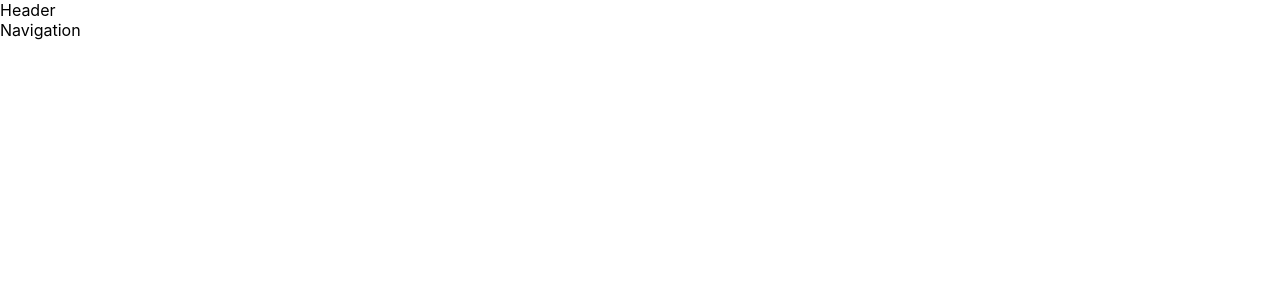
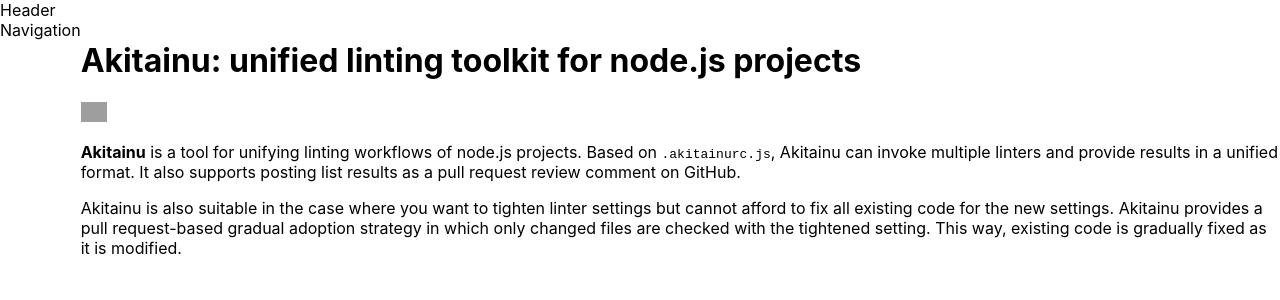
Before and after one commit to uhyo/akitainu-website, a Next.js app: page / in a window 1280 px wide. Shown: the top 300 px of the page. Built offline with nearby package versions, Linux system fonts and the light colour scheme; grey boxes are pictures that could not be loaded.

Commit message:
just top page paragraphs

```diff
--- a/package.json
+++ b/package.json
@@ -15,6 +15,10 @@
   "devDependencies": {
     "@types/node": "^15.0.1",
     "@types/react": "^17.0.4",
+    "@typescript-eslint/eslint-plugin": "^4.22.0",
+    "@typescript-eslint/parser": "^4.22.0",
+    "eslint": "^7.25.0",
+    "eslint-plugin-jsx-a11y": "^6.4.1",
     "typescript": "^4.3.0-beta"
   }
 }
--- a/src/pages/index.tsx
+++ b/src/pages/index.tsx
@@ -1,14 +1,38 @@
 import Head from "next/head";
 
 export default function Home() {
+  const title = "Akitainu: unified linting toolkit for node.js projects";
   return (
     <div>
       <Head>
-        <title>Akitainu: unified linting toolkit for node.js projects</title>
+        <title>{title}</title>
         <link rel="icon" href="/favicon.ico" />
       </Head>
 
-      <main></main>
+      <h1>{title}</h1>
+      <div>
+        <a href="https://www.npmjs.com/package/akitainu" rel="external">
+          <img
+            src="https://img.shields.io/npm/v/akitainu"
+            alt="Badge showing the current version of akitainu"
+            height="20"
+          />
+        </a>
+      </div>
+      <p>
+        <b>Akitainu</b> is a tool for unifying linting workflows of node.js
+        projects. Based on <code>.akitainurc.js</code>, Akitainu can invoke
+        multiple linters and provide results in a unified format. It also
+        supports posting list results as a pull request review comment on
+        GitHub.
+      </p>
+      <p>
+        Akitainu is also suitable in the case where you want to tighten linter
+        settings but cannot afford to fix all existing code for the new
+        settings. Akitainu provides a pull request-based gradual adoption
+        strategy in which only changed files are checked with the tightened
+        setting. This way, existing code is gradually fixed as it is modified.
+      </p>
     </div>
   );
 }
```
Also changed, not shown: .eslintrc.yml (added), 1 other file (tests, documents, lock files or other folders).
